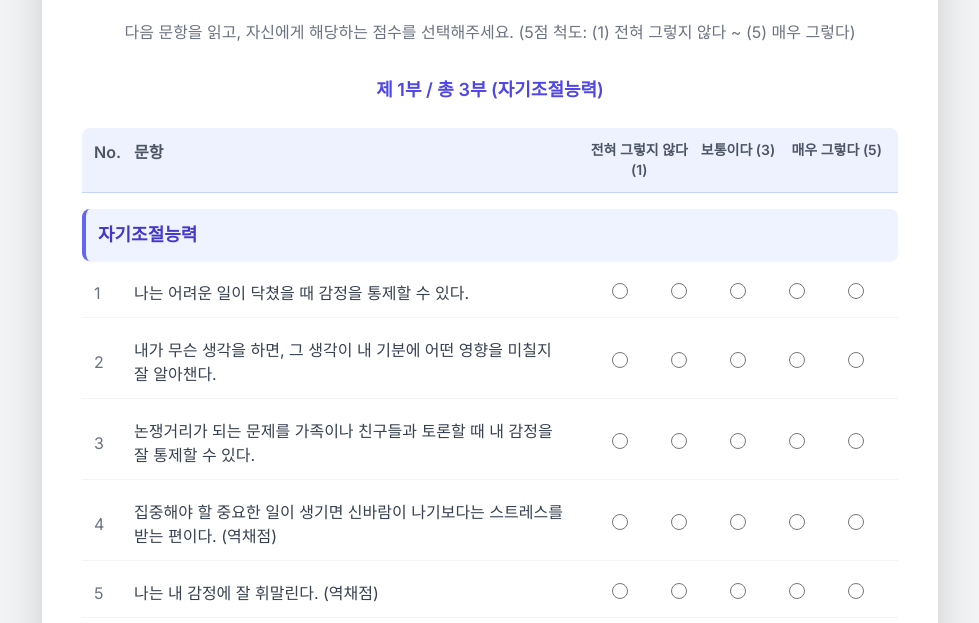
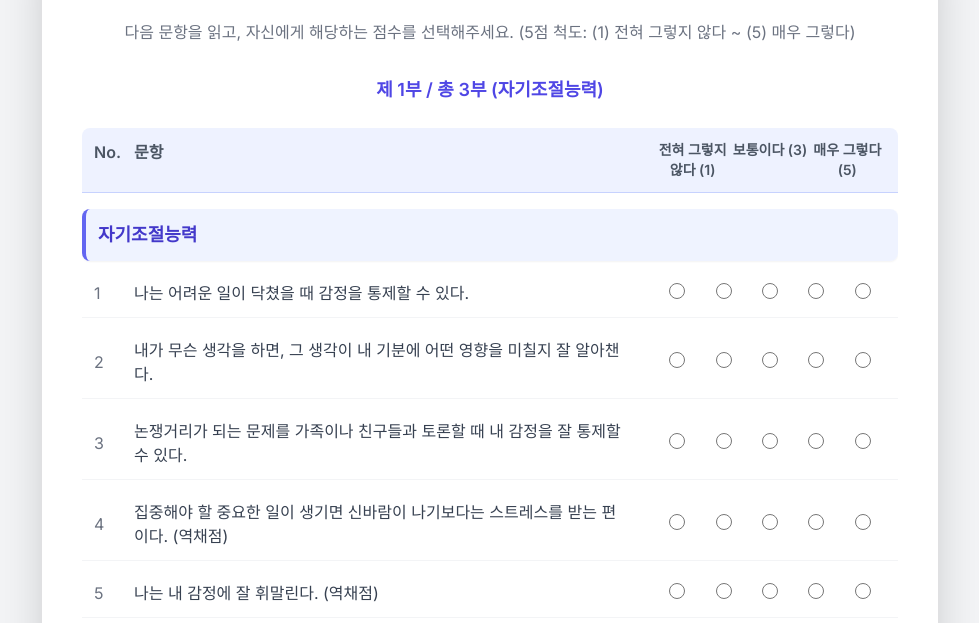
Before and after one commit to slycus-byte/-TEST-KRQ-53-, a plain HTML site: page index.html in a window 1280 px wide. Shown: the part 116-739 px from the top of the page, without its empty margins (150-1129 px from the left). Drawn offline with nearby package versions, Linux system fonts and the light colour scheme.

Commit message:
Update index.html

```diff
--- a/index.html
+++ b/index.html
@@ -43,16 +43,18 @@
             <!-- 페이지 상태 표시 (JS 삽입) -->
         </div>
 
+        <!-- overflow-x-auto를 통해 가로 스크롤 가능 -->
         <div class="overflow-x-auto">
             <!-- 척도 헤더 -->
             <div class="flex bg-indigo-50 border-b border-indigo-200 sticky top-0 z-10 rounded-t-lg text-sm sm:text-base font-semibold text-gray-600">
                 <div class="w-10 p-3 flex-shrink-0">No.</div>
-                <div class="flex-grow p-3">문항</div>
-                <!-- 척도 헤더 레이블 업데이트 (1, 3, 5) -->
-                <div class="flex-shrink-0 w-60 sm:w-80 flex justify-between p-3">
-                    <span class="text-xs sm:text-sm text-center flex-1">전혀 그렇지 않다 (1)</span>
-                    <span class="text-xs sm:text-sm text-center flex-1">보통이다 (3)</span>
-                    <span class="text-xs sm:text-sm text-center flex-1">매우 그렇다 (5)</span>
+                <!-- 문항 텍스트 영역에 최소 너비 min-w-[15rem] 적용 -->
+                <div class="flex-grow p-3 min-w-[15rem]">문항</div>
+                <!-- 척도 헤더 영역 너비 w-40 sm:w-64로 축소 및 적용 -->
+                <div class="flex-shrink-0 w-40 sm:w-64 flex justify-between p-3 text-center">
+                    <span class="text-xs sm:text-sm text-center w-1/3">전혀 그렇지 않다 (1)</span>
+                    <span class="text-xs sm:text-sm text-center w-1/3">보통이다 (3)</span>
+                    <span class="text-xs sm:text-sm text-center w-1/3">매우 그렇다 (5)</span>
                 </div>
             </div>
 
@@ -258,18 +260,18 @@
                     questionContent.textContent = id;
                     item.appendChild(questionContent);
 
+                    // 문항 텍스트 영역: min-w-[15rem] 적용
                     const questionText = document.createElement('div');
-                    questionText.className = 'flex-grow p-3 text-gray-700 text-sm sm:text-base';
+                    questionText.className = 'flex-grow p-3 min-w-[15rem] text-gray-700 text-sm sm:text-base';
                     questionText.textContent = `${text} ${isReversed ? '(역채점)' : ''}`;
                     item.appendChild(questionText);
 
-                    // 라디오 버튼 5점 척도
+                    // 라디오 버튼 5점 척도: w-40 sm:w-64 적용
                     const radioContainer = document.createElement('div');
-                    radioContainer.className = 'flex-shrink-0 w-60 sm:w-80 flex justify-between p-3';
+                    radioContainer.className = 'flex-shrink-0 w-40 sm:w-64 flex justify-between p-3';
 
                     for (let i = 1; i <= 5; i++) {
                         const label = document.createElement('label');
-                        // likert-label을 likert-radio-wrapper로 변경하여 CSS 충돌 방지
                         label.className = 'likert-radio-wrapper cursor-pointer';
                         label.innerHTML = `
                             <input type="radio" name="q${id}" value="${i}" class="form-radio h-4 w-4 text-indigo-600 focus:ring-indigo-500 transition duration-150" required>
```
